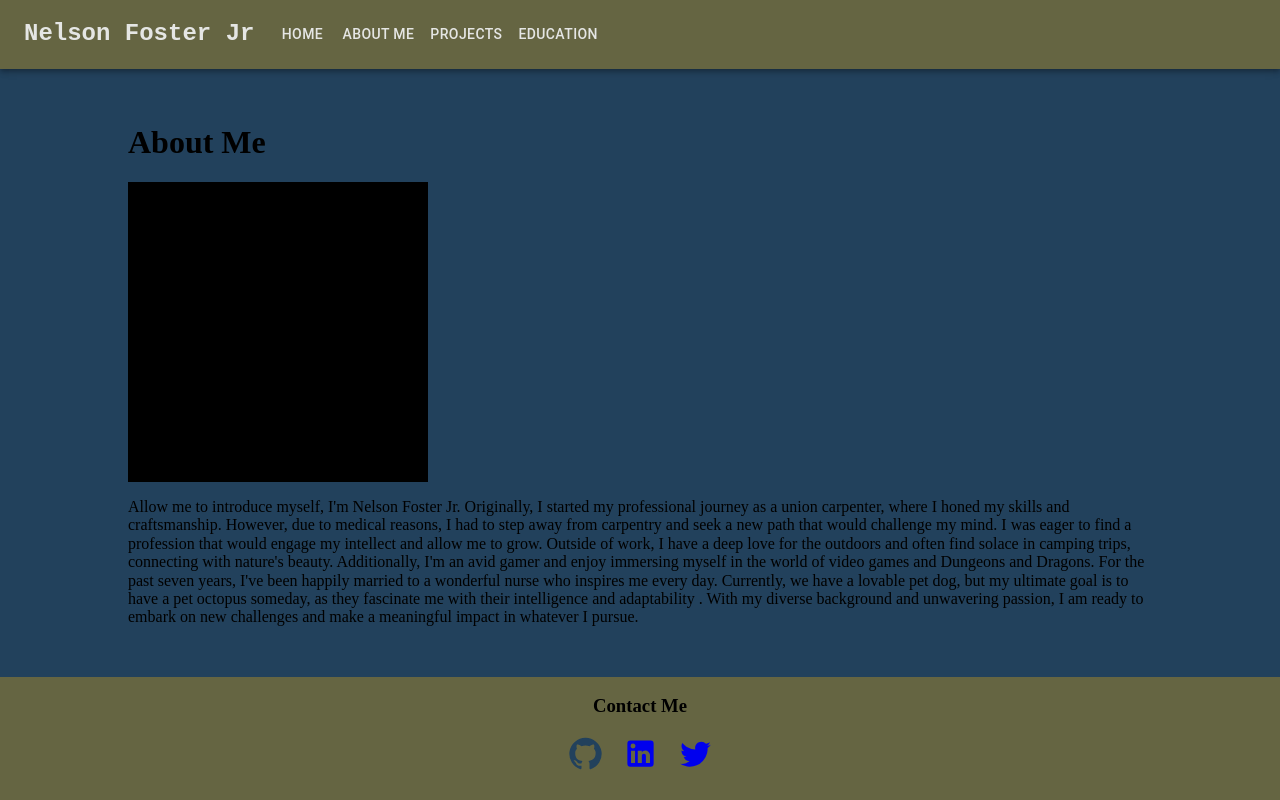
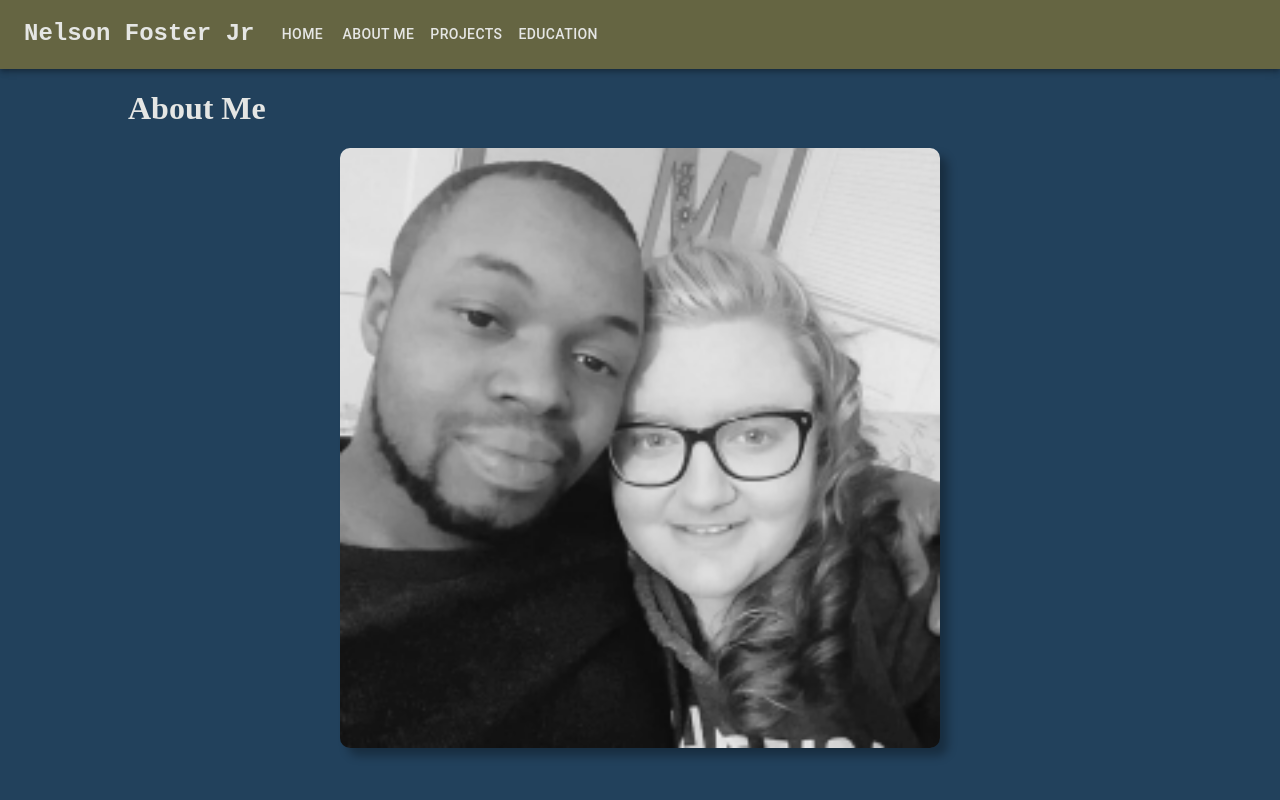
Before and after one commit to MoxUFO/react-port, a React (Create React App) app in the folder react-portfolio/: page / in a window 1280 px wide. Both pictures are taken after a click on the button "ABOUT ME". Shown: the top 800 px of the page. Built offline with nearby package versions, Linux system fonts and the light colour scheme.

Commit message:
about me page is done

```diff
--- a/react-portfolio/src/components/pages/AboutMe.js
+++ b/react-portfolio/src/components/pages/AboutMe.js
@@ -1,12 +1,14 @@
 import React from "react";
 import '../../styles/AboutMe.css'
+import Pic from '../images/taelyn-and-I-250.jpg'
 
 export default function About() {
   return (
-    <div className="about-me">
-      <h1>About Me</h1>
-      <div className="pic"></div>
-      <p>
+    <div className="about-containter">
+      <h1 className="about-me">About Me</h1>
+      <div className="about" >
+      <img className='pic' src={Pic} alt=''></img>
+      <p className="about-body">
         Allow me to introduce myself, I'm Nelson Foster Jr. Originally, I
         started my professional journey as a union carpenter, where I honed my
         skills and craftsmanship. However, due to medical reasons, I had to step
@@ -23,6 +25,7 @@ export default function About() {
         ready to embark on new challenges and make a meaningful impact in
         whatever I pursue.
       </p>
+      </div>
     </div>
   );
 }
--- a/react-portfolio/src/styles/AboutMe.css
+++ b/react-portfolio/src/styles/AboutMe.css
@@ -1,24 +1,83 @@
-.about-me{
+.about-container{
     height: 100%;
+
     background-color: rgb(34, 65, 92);
     padding-inline: 10%;
+
 }
 
+.about-me{
+    color: #E5E6E4;
+    padding-inline: 10%;
+}
+.about{
+    display: flex;
+   align-items: center;
+    flex-direction: column;
+
+}
+
+.about-body{
+    color: #E5E6E4;
+    font-size: 1.15rem;
+    text-align: center;
+    padding: 5%;
+}
+/*
 .pic{
     height: 300px;
     width: 300px;
-    background-color: black;
-}
+
+} */
 
 
 @media (max-width: 320px) {
-    .the-img{
-        width: 70;
+    .pic{
+        /* width: 70; */
+
+        border-radius: 10px;
+        border: 5px;
+        box-shadow: 8px 8px 10px rgba(0, 0, 0, 0.3);
+     }
+  }
+
+
+  @media (min-width: 601px) and (max-width: 960px) {
+    .pic{
+        width: 400px;
         display: flex;
         justify-content: center;
         align-items: center;
         border-radius: 10px;
         border: 5px;
+        border-color: #959595;
+        box-shadow: 8px 8px 10px rgba(0, 0, 0, 0.3);
+     }
+
+  }
+
+  @media (min-width: 961px) and (max-width: 1280px) {
+    .pic{
+        width: 600px;
+        display: flex;
+        justify-content: center;
+        align-items: center;
+        border-radius: 10px;
+        border: 5px;
+        border-color: #959595;
         box-shadow: 8px 8px 10px rgba(0, 0, 0, 0.3);
      }
   }
+
+  @media (min-width: 1281px) {
+    .pic{
+        width: 600px;
+        display: flex;
+        justify-content: center;
+        align-items: center;
+        border-radius: 10px;
+        border: 5px;
+        border-color: #959595;
+        box-shadow: 8px 8px 10px rgba(0, 0, 0, 0.3);
+     }
+  }
--- a/react-portfolio/src/styles/Home.css
+++ b/react-portfolio/src/styles/Home.css
@@ -10,21 +10,22 @@
     display: flex;
    align-items: center;
     flex-direction: column;
-    width: 100%;
+
 }
 
 .intro-body{
     color: #E5E6E4;
     font-size: 1.25rem;
+    text-align: center;
 }
 
 
 @media (max-width: 320px) {
     .the-img{
-        width: 70;
-        display: flex;
+        /* width: 70; */
+        /* display: flex;
         justify-content: center;
-        align-items: center;
+        align-items: center; */
         border-radius: 10px;
         border: 5px;
         box-shadow: 8px 8px 10px rgba(0, 0, 0, 0.3);
```
